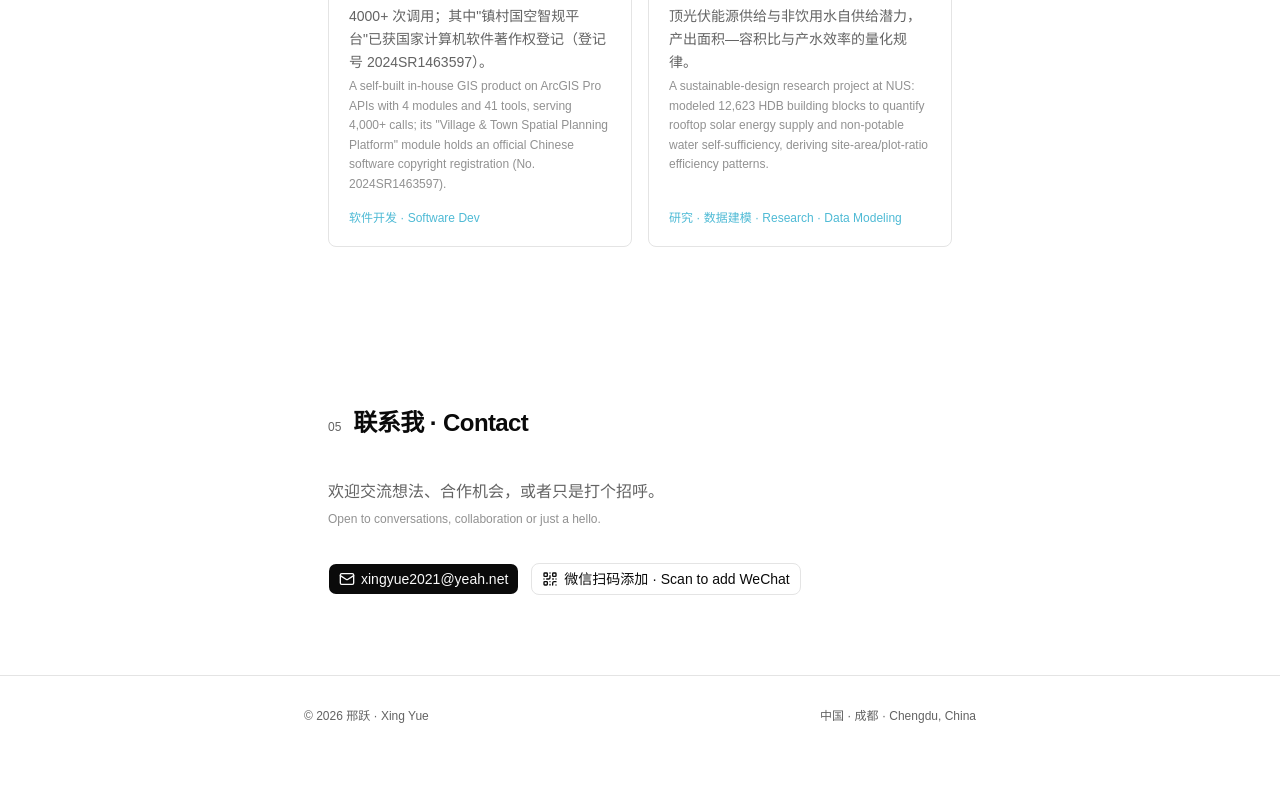
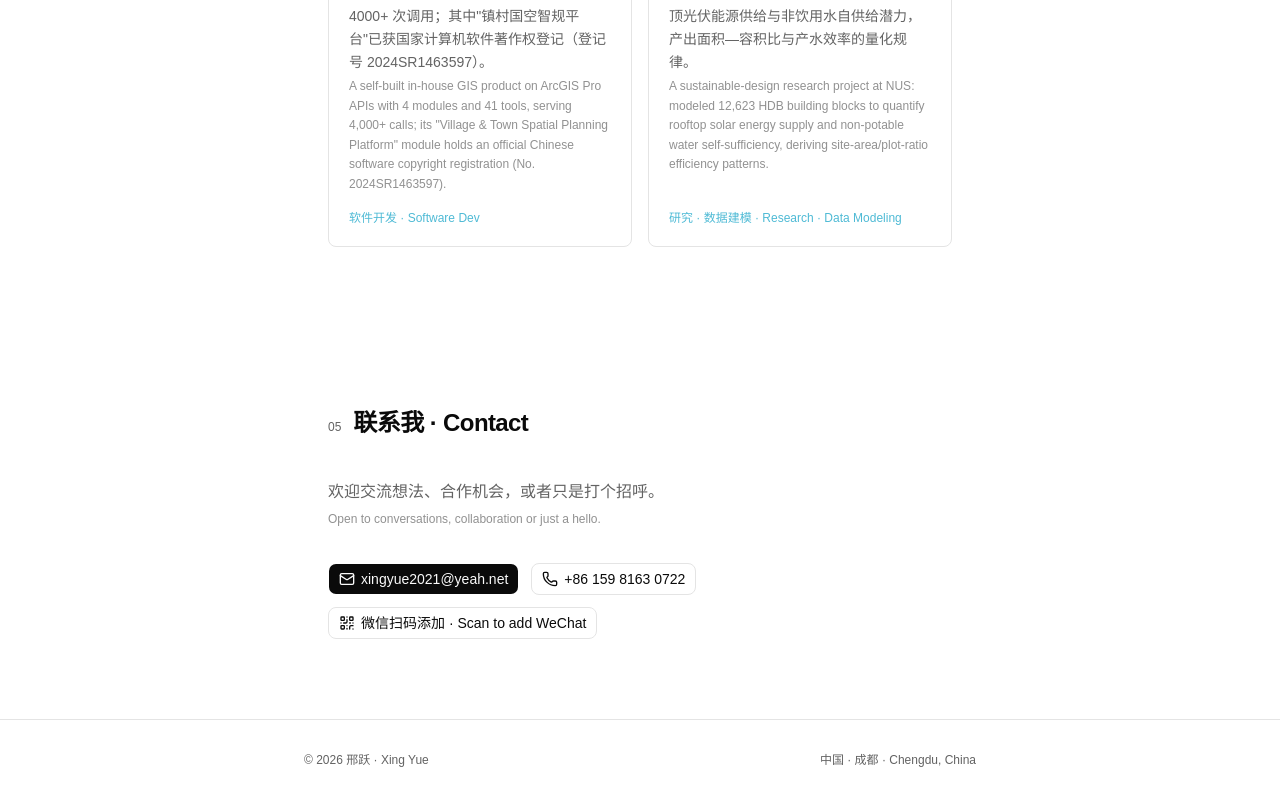
Before and after one commit to Yoria97/personal-site, a React (Vite) app: page / in a window 1280 px wide. Shown: the part 3430-4230 px from the top of the page. Before the commit the page ends 4186 px from the top, so only its background shows below. Built offline with nearby package versions, Linux system fonts and the light colour scheme; the HTML template or start-up script is replaced by a standard one.

Commit message:
feat: 添加微信二维码悬浮展示和电话联系方式

```diff
--- a/src/components/sections/Contact.tsx
+++ b/src/components/sections/Contact.tsx
@@ -1,9 +1,12 @@
 import SectionHeading from '@/components/sections/SectionHeading'
 import { Button } from '@/components/ui/button'
 import { contact } from '@/data/content'
-import { Mail, QrCode } from 'lucide-react'
+import { Mail, Phone, QrCode } from 'lucide-react'
+import { useState } from 'react'
 
 export default function Contact() {
+  const [showQr, setShowQr] = useState(false)
+
   return (
     <section id="contact" className="mx-auto max-w-2xl px-6 py-20">
       <SectionHeading title={`${contact.heading.zh} · ${contact.heading.en}`} index="05" />
@@ -18,9 +21,34 @@ export default function Contact() {
             <Mail /> {contact.email}
           </a>
         </Button>
-        <Button variant="outline">
-          <QrCode /> {contact.wechatHint.zh} · {contact.wechatHint.en}
+        <Button asChild variant="outline">
+          <a href={`tel:${contact.phone.replace(/\s/g, '')}`}>
+            <Phone /> {contact.phone}
+          </a>
         </Button>
+        <div className="relative">
+          <Button
+            variant="outline"
+            onClick={() => setShowQr((v) => !v)}
+            onMouseEnter={() => setShowQr(true)}
+            onMouseLeave={() => setShowQr(false)}
+          >
+            <QrCode /> {contact.wechatHint.zh} · {contact.wechatHint.en}
+          </Button>
+          {showQr && (
+            <div
+              className="absolute left-0 top-full z-10 mt-2 rounded-lg border border-border bg-background p-3 shadow-lg"
+              onMouseEnter={() => setShowQr(true)}
+              onMouseLeave={() => setShowQr(false)}
+            >
+              <img
+                src={contact.wechatQrSrc}
+                alt="WeChat QR code"
+                className="size-40 rounded-md object-contain"
+              />
+            </div>
+          )}
+        </div>
       </div>
     </section>
   )
--- a/src/data/content.ts
+++ b/src/data/content.ts
@@ -127,5 +127,7 @@ export const contact = {
   heading: { zh: '联系我', en: 'Contact' },
   desc: { zh: '欢迎交流想法、合作机会，或者只是打个招呼。', en: 'Open to conversations, collaboration or just a hello.' },
   email: 'xingyue2021@yeah.net',
+  phone: '+86 159 8163 0722',
   wechatHint: { zh: '微信扫码添加', en: 'Scan to add WeChat' },
+  wechatQrSrc: `${import.meta.env.BASE_URL}images/wechat-qr.png`,
 }
```
Also changed, not shown: public/images/wechat-qr.png (added).
